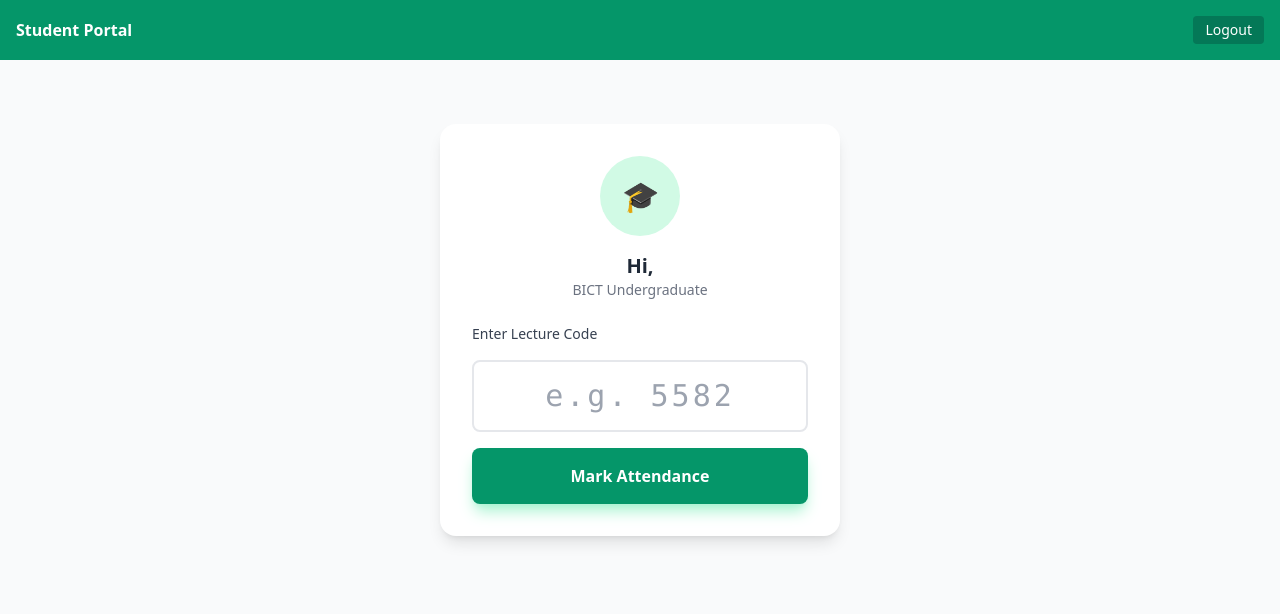
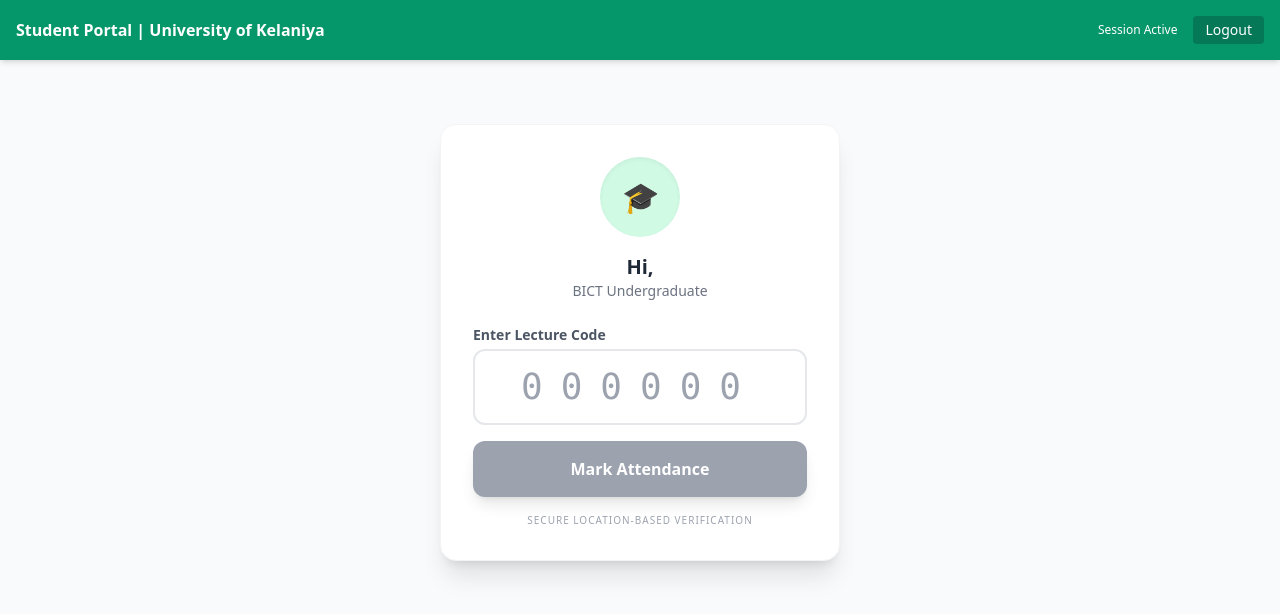
Before and after one commit to rishu458/NewAttend, a React (Create React App) app: page /student-dashboard in a window 1280 px wide. Shown: the top 614 px of the page. Built offline with nearby package versions, Linux system fonts and the light colour scheme.

Commit message:
student page

```diff
--- a/src/pages/lecturer_page.js
+++ b/src/pages/lecturer_page.js
@@ -102,6 +102,9 @@ const LecturerDashboard = () => {
     <div className="min-h-screen bg-gray-100 pb-10">
       <nav className="bg-indigo-700 text-white p-4 flex justify-between items-center shadow-md">
         <h1 className="text-xl font-bold italic">Kelaniya Attendance | Lecturer</h1>
+        <span className="mr-4 text-sm font-medium">
+            Welcome, {user?.name || 'Lecturer'}
+        </span>
         <button onClick={handleLogout} className="bg-red-500 px-4 py-2 rounded hover:bg-red-600 transition">Logout</button>
       </nav>
 
--- a/src/pages/student_page.js
+++ b/src/pages/student_page.js
@@ -4,6 +4,7 @@ import { useNavigate } from 'react-router-dom';
 const StudentDashboard = () => {
   const navigate = useNavigate();
   const [otp, setOtp] = useState('');
+  const [loading, setLoading] = useState(false);
   const user = JSON.parse(localStorage.getItem('user'));
 
   const handleLogout = () => {
@@ -11,41 +12,142 @@ const StudentDashboard = () => {
     navigate('/');
   };
 
-  const submitAttendance = () => {
-    console.log("Submitting code:", otp);
-    // You will use the stored token here for the API call
+  // Helper function to get Geolocation as a Promise
+  const getStudentLocation = () => {
+    return new Promise((resolve, reject) => {
+      if (!navigator.geolocation) {
+        reject(new Error("Geolocation is not supported by your browser"));
+      } else {
+        navigator.geolocation.getCurrentPosition(
+          (position) => {
+            resolve({
+              lat: position.coords.latitude,
+              lng: position.coords.longitude,
+            });
+          },
+          (err) => reject(err)
+        );
+      }
+    });
+  };
+
+  const submitAttendance = async () => {
+    if (!otp) return alert("Please enter the OTP code.");
+
+    setLoading(true);
+    let locationData = null;
+
+    try {
+      // 1. Fetch session details first to check mode (Physical vs Online)
+      // This assumes your backend has a route to check a session by OTP
+      const checkRes = await fetch(`http://localhost:5000/api/sessions/check/${otp}`, {
+        headers: { 'Authorization': `Bearer ${localStorage.getItem('token')}` }
+      });
+
+      const sessionInfo = await checkRes.json();
+
+      if (!checkRes.ok) {
+        throw new Error(sessionInfo.message || "Invalid or Expired OTP");
+      }
+
+      // 2. Conditional Location Tracking
+      if (sessionInfo.sessionMode === 'Physical') {
+        try {
+          alert("Physical session detected. Capturing location for verification...");
+          locationData = await getStudentLocation();
+        } catch (locErr) {
+          throw new Error("Location access is required for Physical sessions. Please enable GPS.");
+        }
+      }
+
+      // 3. Mark Attendance
+      const response = await fetch('http://localhost:5000/api/sessions/mark-attendance', {
+        method: 'POST',
+        headers: {
+          'Content-Type': 'application/json',
+          'Authorization': `Bearer ${localStorage.getItem('token')}`
+        },
+        body: JSON.stringify({
+          otp: otp,
+          location: locationData, // Will be null for Online, coordinates for Physical
+          studentId: user?.id,    // Extracted from the local user object
+        }),
+      });
+
+      const result = await response.json();
+
+      if (response.ok) {
+        alert("Attendance marked successfully! ✅");
+        setOtp('');
+      } else {
+        alert(result.message || "Failed to mark attendance.");
+      }
+
+    } catch (err) {
+      alert(err.message);
+    } finally {
+      setLoading(false);
+    }
   };
 
   return (
     <div className="min-h-screen bg-gray-50">
-      <nav className="bg-emerald-600 text-white p-4 flex justify-between items-center">
-        <h1 className="font-bold">Student Portal</h1>
-        <button onClick={handleLogout} className="text-sm bg-emerald-700 px-3 py-1 rounded">Logout</button>
+      <nav className="bg-emerald-600 text-white p-4 flex justify-between items-center shadow-md">
+        <h1 className="font-bold">Student Portal | University of Kelaniya</h1>
+        <div className="flex items-center gap-4">
+          <span className="text-xs hidden md:block">Session Active</span>
+          <button onClick={handleLogout} className="text-sm bg-emerald-700 hover:bg-emerald-800 px-3 py-1 rounded transition">Logout</button>
+        </div>
       </nav>
 
       <div className="p-6 max-w-md mx-auto">
-        <div className="bg-white rounded-2xl shadow-lg p-8 mt-10 text-center">
-          <div className="w-20 h-20 bg-emerald-100 text-emerald-600 rounded-full flex items-center justify-center mx-auto mb-4 text-3xl">
+        <div className="bg-white rounded-2xl shadow-xl p-8 mt-10 text-center border border-gray-100">
+          <div className="w-20 h-20 bg-emerald-100 text-emerald-600 rounded-full flex items-center justify-center mx-auto mb-4 text-3xl shadow-inner">
             🎓
           </div>
           <h2 className="text-xl font-bold text-gray-800">Hi, {user?.name}</h2>
           <p className="text-gray-500 text-sm mb-6">{user?.studentID || 'BICT Undergraduate'}</p>
 
           <div className="space-y-4">
-            <label className="block text-left text-sm font-medium text-gray-700">Enter Lecture Code</label>
-            <input
-              type="text"
-              value={otp}
-              onChange={(e) => setOtp(e.target.value)}
-              placeholder="e.g. 5582"
-              className="w-full border-2 border-gray-200 rounded-lg p-4 text-center text-3xl font-mono tracking-widest focus:border-emerald-500 outline-none"
-            />
+            <div className="text-left">
+              <label className="block text-sm font-semibold text-gray-600 mb-1">Enter Lecture Code</label>
+              <input
+                type="text"
+                maxLength="6"
+                value={otp}
+                onChange={(e) => {
+                    const value = e.target.value;
+                    if (/^\d*$/.test(value) && value.length <= 6){
+                        setOtp(e.target.value);
+                    }
+                }}
+                placeholder="000000"
+                disabled={loading}
+                className="w-full border-2 border-gray-200 rounded-xl p-4 text-center text-4xl font-mono tracking-[0.5em] focus:border-emerald-500 focus:ring-2 focus:ring-emerald-200 outline-none transition-all uppercase"
+              />
+            </div>
+
             <button
               onClick={submitAttendance}
-              className="w-full bg-emerald-600 text-white font-bold py-4 rounded-lg hover:bg-emerald-700 transition shadow-lg shadow-emerald-200"
+              disabled={loading || otp.length !== 6}
+              className={`w-full text-white font-bold py-4 rounded-xl transition all duration-300 shadow-lg ${
+                (loading || otp.length !== 6) ? 'bg-gray-400 cursor-not-allowed' : 'bg-emerald-600 hover:bg-emerald-700 shadow-emerald-100'
+              }`}
             >
-              Mark Attendance
+              {loading ? (
+                <span className="flex items-center justify-center gap-2">
+                  <svg className="animate-spin h-5 w-5 text-white" viewBox="0 0 24 24">
+                    <circle className="opacity-25" cx="12" cy="12" r="10" stroke="currentColor" strokeWidth="4"></circle>
+                    <path className="opacity-75" fill="currentColor" d="M4 12a8 8 0 018-8V0C5.373 0 0 5.373 0 12h4zm2 5.291A7.962 7.962 0 014 12H0c0 3.042 1.135 5.824 3 7.938l3-2.647z"></path>
+                  </svg>
+                  Processing...
+                </span>
+              ) : "Mark Attendance"}
             </button>
+
+            <p className="text-[10px] text-gray-400 uppercase tracking-widest font-medium">
+              Secure Location-Based Verification
+            </p>
           </div>
         </div>
       </div>
```
